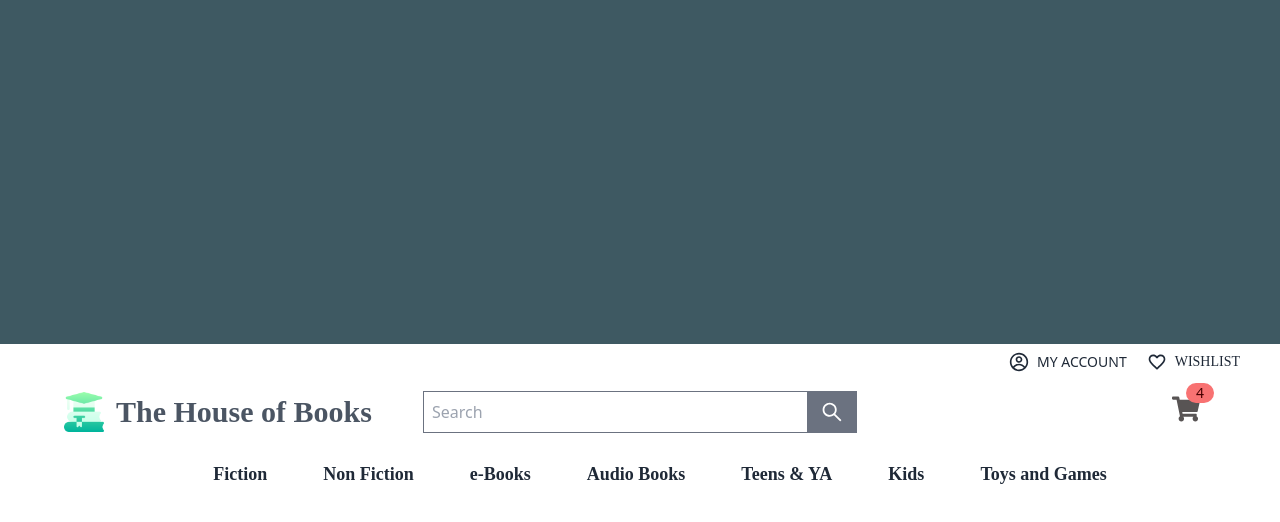
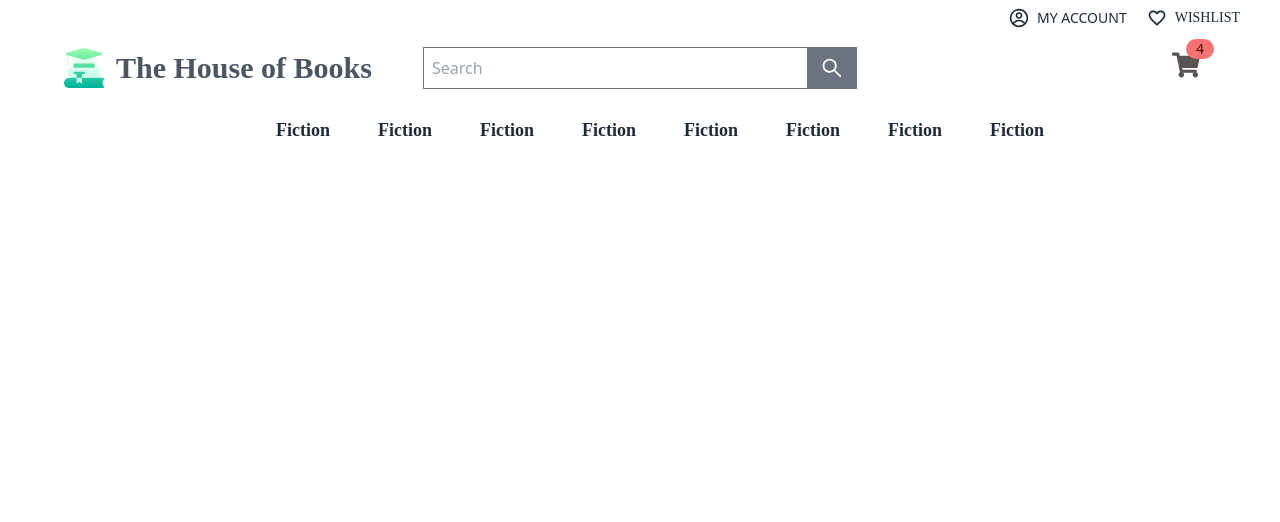
Before and after one commit to Uvacoder/abc-book-store, a React (Create React App) app: page / in a window 1280 px wide. Shown: the top 522 px of the page. Built offline with nearby package versions, Linux system fonts and the light colour scheme.

Commit message:
navbar structure changed

```diff
--- a/src/SharedCompo/Header/MainHeader.js
+++ b/src/SharedCompo/Header/MainHeader.js
@@ -2,19 +2,19 @@ import React from "react";
 import SignUp from "./SignUp";
 import SearchBar from "./SearchBar";
 import DropDown from "./Dropdown";
-import TopOffer from "./TopOffer";
+// import TopOffer from "./TopOffer";
 
 const MainHeader = () => {
   return (
     <>
       <div className="bg-[#3e5962]">
         <div className="w-3/5 my-auto mx-auto">
-          <TopOffer />
+          {/* <TopOffer /> */}
         </div>
       </div>
       <SignUp />
       <SearchBar />
-      <DropDown/>
+      <DropDown />
     </>
   );
 };
--- a/src/SharedCompo/Header/NavLinks.js
+++ b/src/SharedCompo/Header/NavLinks.js
@@ -1,4 +1,5 @@
 import React from 'react';
+import { Link } from 'react-router-dom';
 
 const NavLinks = () => {
   const links = [
@@ -75,7 +76,7 @@ const NavLinks = () => {
   ];
   return (
     <>
-        {links.map((link) => (
+      {/* {links.map((link) => (
           <div key={link.id}>
             <div className="px-3 text-left md:cursor-pointer group ">
               <h1 className="py-1 text-lg hover:text-[#3e8703f0] duration-200 cursor-pointer">
@@ -94,7 +95,78 @@ const NavLinks = () => {
               )}
             </div>
           </div>
-        ))}
+        ))} */}
+      <div className='flex justify-evenly'>
+        <div className=" px-6 text-left md:cursor-pointer group ">
+          <Link to="/" className="py-1 text-lg hover:text-[#3e8703f0] duration-200 cursor-pointer">Fiction</Link>
+          <div className="absolute bg-[#bab0b3ab] z-40 top-15 hidden group-hover:block hover:block w-change-auto w-36">
+            <Link to='/' className="p-2 grid grid-cols-1 gap-3 rounded text-xs uppercase border-b-2 hover:border-[#3e8703f0] text-center ">New Arrival</Link>
+            <Link to='/' className="p-2 grid grid-cols-1 gap-3 rounded text-xs uppercase border-b-2 hover:border-[#3e8703f0] text-center ">Top Rated</Link>
+            <Link to='/' className="p-2 grid grid-cols-1 gap-3 rounded text-xs uppercase border-b-2 hover:border-[#3e8703f0] text-center ">All Books</Link>
+          </div>
+        </div>
+        <div className=" px-6 text-left md:cursor-pointer group ">
+          <Link to="/" className="py-1 text-lg hover:text-[#3e8703f0] duration-200 cursor-pointer">Fiction</Link>
+          <div className="absolute bg-[#bab0b3ab] z-40 top-15 hidden group-hover:block hover:block w-change-auto w-36">
+            <Link to='/' className="p-2 grid grid-cols-1 gap-3 rounded text-xs uppercase border-b-2 hover:border-[#3e8703f0] text-center ">New Arrival</Link>
+            <Link to='/' className="p-2 grid grid-cols-1 gap-3 rounded text-xs uppercase border-b-2 hover:border-[#3e8703f0] text-center ">Top Rated</Link>
+            <Link to='/' className="p-2 grid grid-cols-1 gap-3 rounded text-xs uppercase border-b-2 hover:border-[#3e8703f0] text-center ">All Books</Link>
+          </div>
+        </div>
+        <div className=" px-6 text-left md:cursor-pointer group ">
+          <Link to="/" className="py-1 text-lg hover:text-[#3e8703f0] duration-200 cursor-pointer">Fiction</Link>
+          <div className="absolute bg-[#bab0b3ab] z-40 top-15 hidden group-hover:block hover:block w-change-auto w-36">
+            <Link to='/' className="p-2 grid grid-cols-1 gap-3 rounded text-xs uppercase border-b-2 hover:border-[#3e8703f0] text-center ">New Arrival</Link>
+            <Link to='/' className="p-2 grid grid-cols-1 gap-3 rounded text-xs uppercase border-b-2 hover:border-[#3e8703f0] text-center ">Top Rated</Link>
+            <Link to='/' className="p-2 grid grid-cols-1 gap-3 rounded text-xs uppercase border-b-2 hover:border-[#3e8703f0] text-center ">All Books</Link>
+          </div>
+        </div>
+        <div className=" px-6 text-left md:cursor-pointer group ">
+          <Link to="/" className="py-1 text-lg hover:text-[#3e8703f0] duration-200 cursor-pointer">Fiction</Link>
+          <div className="absolute bg-[#bab0b3ab] z-40 top-15 hidden group-hover:block hover:block w-change-auto w-36">
+            <Link to='/' className="p-2 grid grid-cols-1 gap-3 rounded text-xs uppercase border-b-2 hover:border-[#3e8703f0] text-center ">New Arrival</Link>
+            <Link to='/' className="p-2 grid grid-cols-1 gap-3 rounded text-xs uppercase border-b-2 hover:border-[#3e8703f0] text-center ">Top Rated</Link>
+            <Link to='/' className="p-2 grid grid-cols-1 gap-3 rounded text-xs uppercase border-b-2 hover:border-[#3e8703f0] text-center ">All Books</Link>
+          </div>
+        </div>
+        <div className=" px-6 text-left md:cursor-pointer group ">
+          <Link to="/" className="py-1 text-lg hover:text-[#3e8703f0] duration-200 cursor-pointer">Fiction</Link>
+          <div className="absolute bg-[#bab0b3ab] z-40 top-15 hidden group-hover:block hover:block w-change-auto w-36">
+            <Link to='/' className="p-2 grid grid-cols-1 gap-3 rounded text-xs uppercase border-b-2 hover:border-[#3e8703f0] text-center ">New Arrival</Link>
+            <Link to='/' className="p-2 grid grid-cols-1 gap-3 rounded text-xs uppercase border-b-2 hover:border-[#3e8703f0] text-center ">Top Rated</Link>
+            <Link to='/' className="p-2 grid grid-cols-1 gap-3 rounded text-xs uppercase border-b-2 hover:border-[#3e8703f0] text-center ">All Books</Link>
+          </div>
+        </div>
+        <div className=" px-6 text-left md:cursor-pointer group ">
+          <Link to="/" className="py-1 text-lg hover:text-[#3e8703f0] duration-200 cursor-pointer">Fiction</Link>
+          <div className="absolute bg-[#bab0b3ab] z-40 top-15 hidden group-hover:block hover:block w-change-auto w-36">
+            <Link to='/' className="p-2 grid grid-cols-1 gap-3 rounded text-xs uppercase border-b-2 hover:border-[#3e8703f0] text-center ">New Arrival</Link>
+            <Link to='/' className="p-2 grid grid-cols-1 gap-3 rounded text-xs uppercase border-b-2 hover:border-[#3e8703f0] text-center ">Top Rated</Link>
+            <Link to='/' className="p-2 grid grid-cols-1 gap-3 rounded text-xs uppercase border-b-2 hover:border-[#3e8703f0] text-center ">All Books</Link>
+          </div>
+        </div>
+        <div className=" px-6 text-left md:cursor-pointer group ">
+          <Link to="/" className="py-1 text-lg hover:text-[#3e8703f0] duration-200 cursor-pointer">Fiction</Link>
+          <div className="absolute bg-[#bab0b3ab] z-40 top-15 hidden group-hover:block hover:block w-change-auto w-36">
+            <Link to='/' className="p-2 grid grid-cols-1 gap-3 rounded text-xs uppercase border-b-2 hover:border-[#3e8703f0] text-center ">New Arrival</Link>
+            <Link to='/' className="p-2 grid grid-cols-1 gap-3 rounded text-xs uppercase border-b-2 hover:border-[#3e8703f0] text-center ">Top Rated</Link>
+            <Link to='/' className="p-2 grid grid-cols-1 gap-3 rounded text-xs uppercase border-b-2 hover:border-[#3e8703f0] text-center ">All Books</Link>
+          </div>
+        </div>
+        <div className=" px-6 text-left md:cursor-pointer group ">
+          <Link to="/" className="py-1 text-lg hover:text-[#3e8703f0] duration-200 cursor-pointer">Fiction</Link>
+          <div className="absolute bg-[#bab0b3ab] z-40 top-15 hidden group-hover:block hover:block w-change-auto w-36">
+            <Link to='/' className="p-2 grid grid-cols-1 gap-3 rounded text-xs uppercase border-b-2 hover:border-[#3e8703f0] text-center ">New Arrival</Link>
+            <Link to='/' className="p-2 grid grid-cols-1 gap-3 rounded text-xs uppercase border-b-2 hover:border-[#3e8703f0] text-center ">Top Rated</Link>
+            <Link to='/' className="p-2 grid grid-cols-1 gap-3 rounded text-xs uppercase border-b-2 hover:border-[#3e8703f0] text-center ">All Books</Link>
+          </div>
+        </div>
+        {/* <Link to="/" className="py-1 text-lg hover:text-[#3e8703f0] duration-200 cursor-pointer">E-Books</Link>
+        <Link to="/" className="py-1 text-lg hover:text-[#3e8703f0] duration-200 cursor-pointer">Audio Books</Link>
+        <Link to="/" className="py-1 text-lg hover:text-[#3e8703f0] duration-200 cursor-pointer">Teens and YA</Link>
+        <Link to="/" className="py-1 text-lg hover:text-[#3e8703f0] duration-200 cursor-pointer">Kids</Link>
+        <Link to="/" className="py-1 text-lg hover:text-[#3e8703f0] duration-200 cursor-pointer">Toys and Games</Link> */}
+      </div>
     </>
   );
 };
```
Lines whose indentation alone changed are shown as unchanged.
